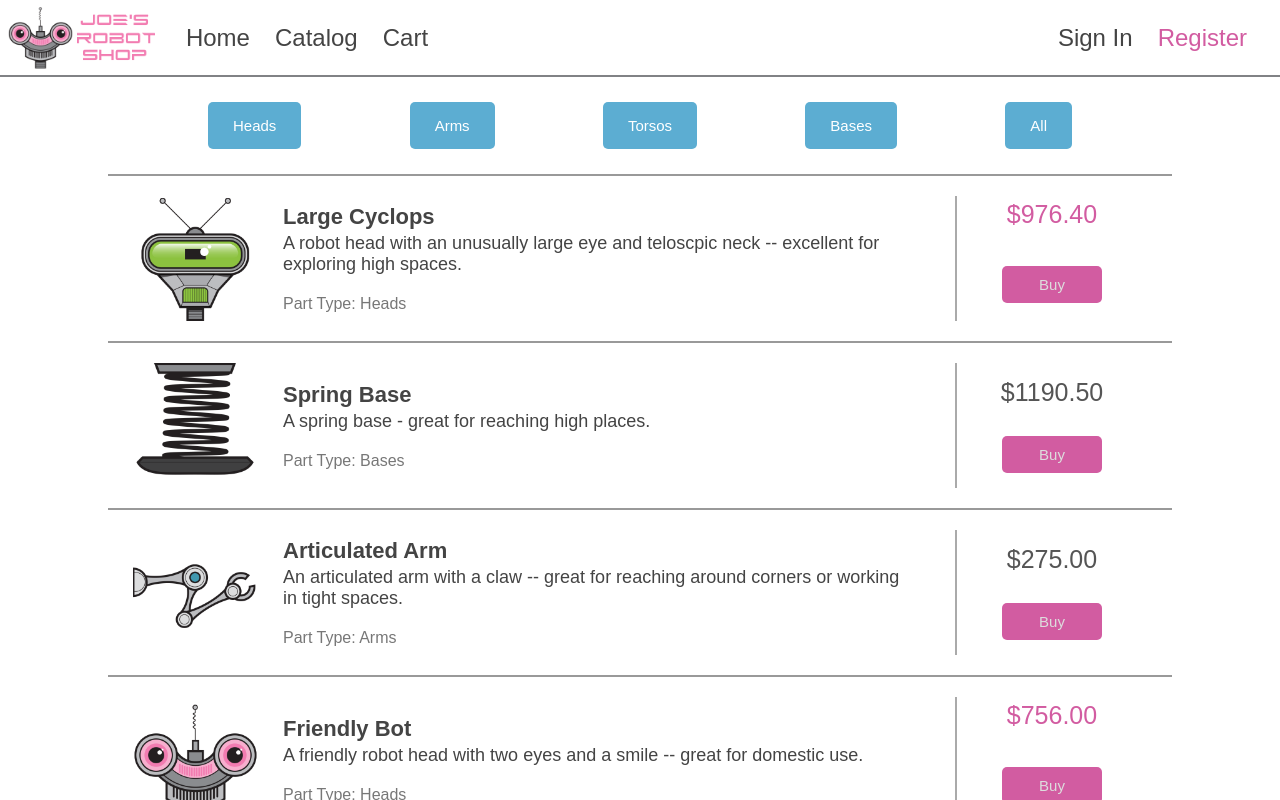
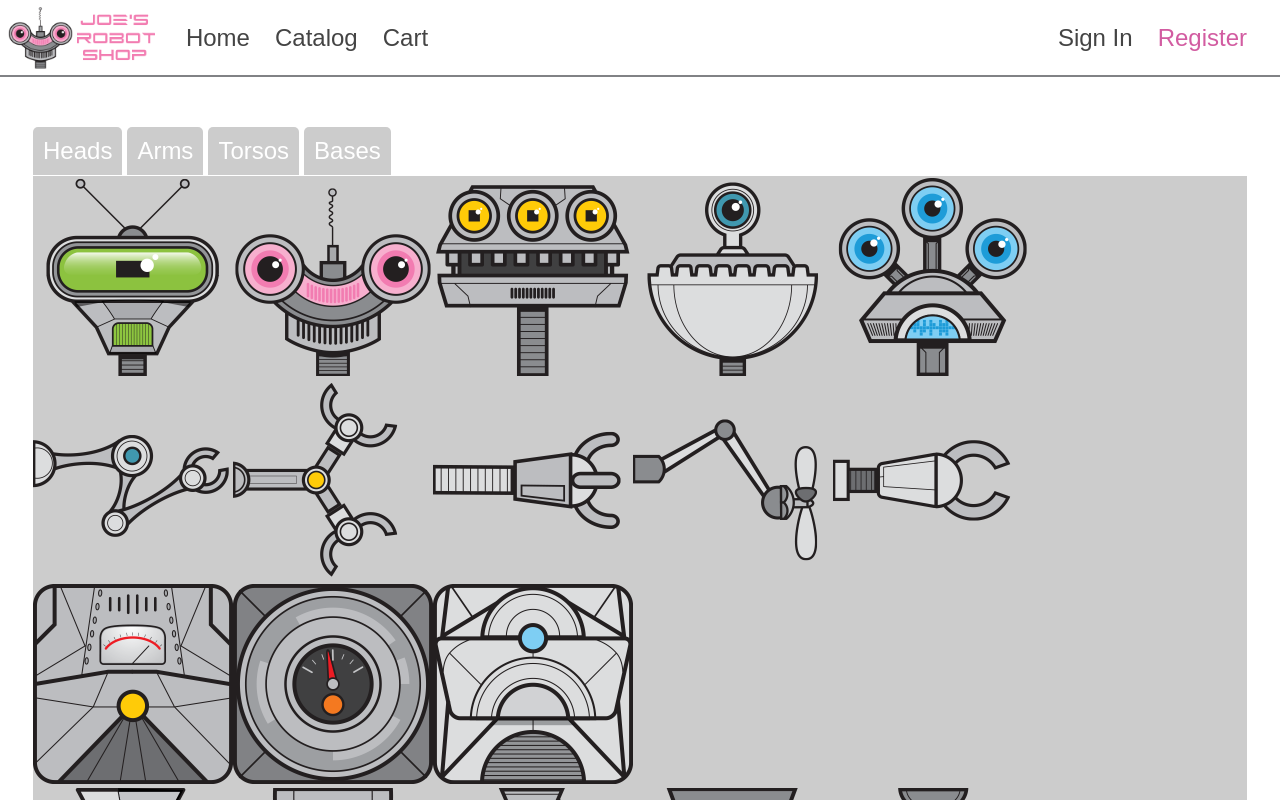
Before and after one commit to jmcooper/angular-fundamentals-scripting-part1, an Angular app: page / in a window 1280 px wide. Shown: the top 800 px of the page. Built offline with nearby package versions, Linux system fonts and the light colour scheme.

Commit message:
Switch Example Starting Point

```diff
--- a/src/app/app.component.html
+++ b/src/app/app.component.html
@@ -1,3 +1,4 @@
 <bot-site-header></bot-site-header>
 <!-- <bot-home></bot-home> -->
-<bot-catalog></bot-catalog>
+<!-- <bot-catalog></bot-catalog> -->
+<bot-switch-example></bot-switch-example>
--- a/src/app/app.module.ts
+++ b/src/app/app.module.ts
@@ -5,11 +5,12 @@ import { AppComponent } from './app.component';
 import { HomeComponent } from './home/home.component';
 import { CatalogComponent } from './catalog/catalog.component';
 import { SiteHeaderComponent } from './site-header/site-header.component';
+import { SwitchExampleComponent } from './examples/switch-example/switch-example.component';
 
 @NgModule({
   declarations: [
     AppComponent,
-    HomeComponent, CatalogComponent, SiteHeaderComponent
+    HomeComponent, CatalogComponent, SiteHeaderComponent, SwitchExampleComponent
   ],
   imports: [
     BrowserModule
--- /dev/null
+++ b/src/app/examples/switch-example/switch-example.component.css
@@ -0,0 +1,27 @@
+.container {
+  display: flex;
+  flex-direction: column;
+}
+
+.tabs {
+  margin-top: 25px;
+  padding: 25px 25px 1px 25px;
+}
+
+.tabs * {
+  display: inline;
+  border-radius: 5px 5px 0 0;
+  background-color: #ccc;
+  padding: 10px;
+  font-size: 24px;
+  margin-right: 5px;
+}
+
+.tab-content {
+  margin: 0 25px;
+  background-color: #ccc;
+}
+
+.tab-content img {
+  width: 200px;
+}
--- /dev/null
+++ b/src/app/examples/switch-example/switch-example.component.html
@@ -0,0 +1,20 @@
+<div class="container">
+  <div class="tabs">
+    <button>Heads</button>
+    <button>Arms</button>
+    <button>Torsos</button>
+    <button>Bases</button>
+  </div>
+  <div class="tab-content">
+    <img *ngFor="let image of getHeads()" [src]="image.imageUrl" />
+  </div>
+  <div class="tab-content">
+    <img *ngFor="let image of getArms()" [src]="image.imageUrl" />
+  </div>
+  <div class="tab-content">
+    <img *ngFor="let image of getTorsos()" [src]="image.imageUrl" />
+  </div>
+  <div class="tab-content">
+    <img *ngFor="let image of getBases()" [src]="image.imageUrl" />
+  </div>
+</div>
--- /dev/null
+++ b/src/app/examples/switch-example/switch-example.component.ts
@@ -0,0 +1,50 @@
+import { Component, OnInit } from '@angular/core';
+import { IProduct } from 'src/app/catalog/product.model';
+
+@Component({
+  selector: 'bot-switch-example',
+  templateUrl: './switch-example.component.html',
+  styleUrls: ['./switch-example.component.css']
+})
+export class SwitchExampleComponent implements OnInit {
+  images: any[];
+  constructor() {
+    this.images = [
+      {type: 'head', imageUrl: '/assets/images/robot-parts/head-big-eye.png'},
+      {type: 'head', imageUrl: '/assets/images/robot-parts/head-friendly.png'},
+      {type: 'head', imageUrl: '/assets/images/robot-parts/head-shredder.png'},
+      {type: 'head', imageUrl: '/assets/images/robot-parts/head-single-eye.png'},
+      {type: 'head', imageUrl: '/assets/images/robot-parts/head-surveillance.png'},
+      {type: 'arm', imageUrl: '/assets/images/robot-parts/arm-articulated-claw.png'},
+      {type: 'arm', imageUrl: '/assets/images/robot-parts/arm-dual-claw.png'},
+      {type: 'arm', imageUrl: '/assets/images/robot-parts/arm-grabber.png'},
+      {type: 'arm', imageUrl: '/assets/images/robot-parts/arm-propeller.png'},
+      {type: 'arm', imageUrl: '/assets/images/robot-parts/arm-stubby-claw.png'},
+      {type: 'torso', imageUrl: '/assets/images/robot-parts/torso-flexible-gauged.png'},
+      {type: 'torso', imageUrl: '/assets/images/robot-parts/torso-gauged.png'},
+      {type: 'torso', imageUrl: '/assets/images/robot-parts/torso-pouch.png'},
+      {type: 'base', imageUrl: '/assets/images/robot-parts/base-double-wheel.png'},
+      {type: 'base', imageUrl: '/assets/images/robot-parts/base-rocket.png'},
+      {type: 'base', imageUrl: '/assets/images/robot-parts/base-single-wheel.png'},
+      {type: 'base', imageUrl: '/assets/images/robot-parts/base-spring.png'},
+      {type: 'base', imageUrl: '/assets/images/robot-parts/base-triple-wheel.png'},
+    ];
+  }
+
+  getHeads() {
+    return this.images.filter(i => i.type === 'head');
+  }
+  getArms() {
+    return this.images.filter(i => i.type === 'arm');
+  }
+  getTorsos() {
+    return this.images.filter(i => i.type === 'torso');
+  }
+  getBases() {
+    return this.images.filter(i => i.type === 'base');
+  }
+
+  ngOnInit(): void {
+  }
+
+}
```
Also changed, not shown: src/app/catalog/catalog.component.ts (indentation only), 1 other file (tests, documents, lock files or other folders).
